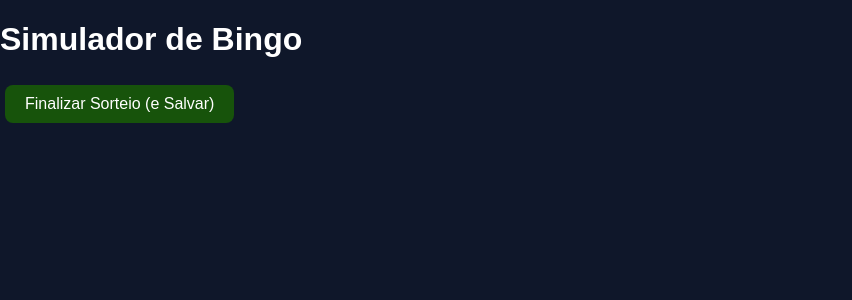
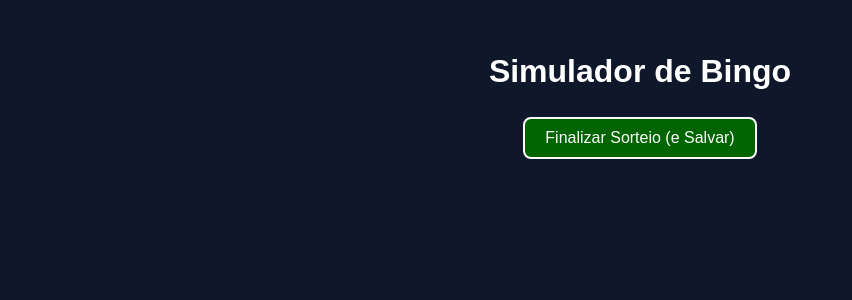
Before and after one commit to blinbingo/kombi, a Next.js app: page /delay-lento in a window 1280 px wide. Both pictures are taken after a click on the button "🎯 Gerar Cartelas". Shown: the top 300 px of the page, without its empty margins (0-852 px from the left). Built offline with nearby package versions, Linux system fonts and the light colour scheme.

Commit message:
Update SimuladorBingo.js

```diff
--- a/components/SimuladorBingo.js
+++ b/components/SimuladorBingo.js
@@ -4,8 +4,8 @@ import { supabase } from '../utils/supabaseClient';
 const SimuladorBingo = () => {
   const [dadosSorteio, setDadosSorteio] = useState(null);
   const [sorteioFinalizado, setSorteioFinalizado] = useState(false);
+  const [mensagem, setMensagem] = useState('');
 
-  // Exemplo de dados fictícios de sorteio (substituir pelos reais do seu app)
   const exemploDados = {
     quantidadeCartelas: 1200,
     valorCartela: 5.0,
@@ -23,15 +23,17 @@ const SimuladorBingo = () => {
       const { error } = await supabase.from('bingo').insert([dados]);
       if (error) {
         console.error('Erro ao salvar no Supabase:', error.message);
+        setMensagem('❌ Erro ao salvar sorteio.');
       } else {
         console.log('Sorteio salvo com sucesso!');
+        setMensagem('✅ Sorteio salvo com sucesso!');
       }
     } catch (err) {
       console.error('Erro inesperado ao salvar sorteio:', err);
+      setMensagem('❌ Erro inesperado ao salvar sorteio.');
     }
   };
 
-  // Exemplo de uso: salvar quando finalizar o sorteio
   useEffect(() => {
     if (sorteioFinalizado) {
       salvarSorteio(dadosSorteio);
@@ -39,16 +41,31 @@ const SimuladorBingo = () => {
   }, [sorteioFinalizado]);
 
   return (
-    <div>
+    <div style={{ textAlign: 'center', padding: '2rem' }}>
       <h1>Simulador de Bingo</h1>
       <button
         onClick={() => {
+          setMensagem('');
           setDadosSorteio(exemploDados);
           setSorteioFinalizado(true);
+        }}
+        style={{
+          backgroundColor: 'darkgreen',
+          color: 'white',
+          padding: '10px 20px',
+          borderRadius: '8px',
+          border: '2px solid white',
+          cursor: 'pointer',
+          fontSize: '1rem'
         }}
       >
         Finalizar Sorteio (e Salvar)
       </button>
+      {mensagem && (
+        <p style={{ marginTop: '20px', fontWeight: 'bold', color: mensagem.includes('✅') ? 'limegreen' : 'red' }}>
+          {mensagem}
+        </p>
+      )}
     </div>
   );
 };
```
